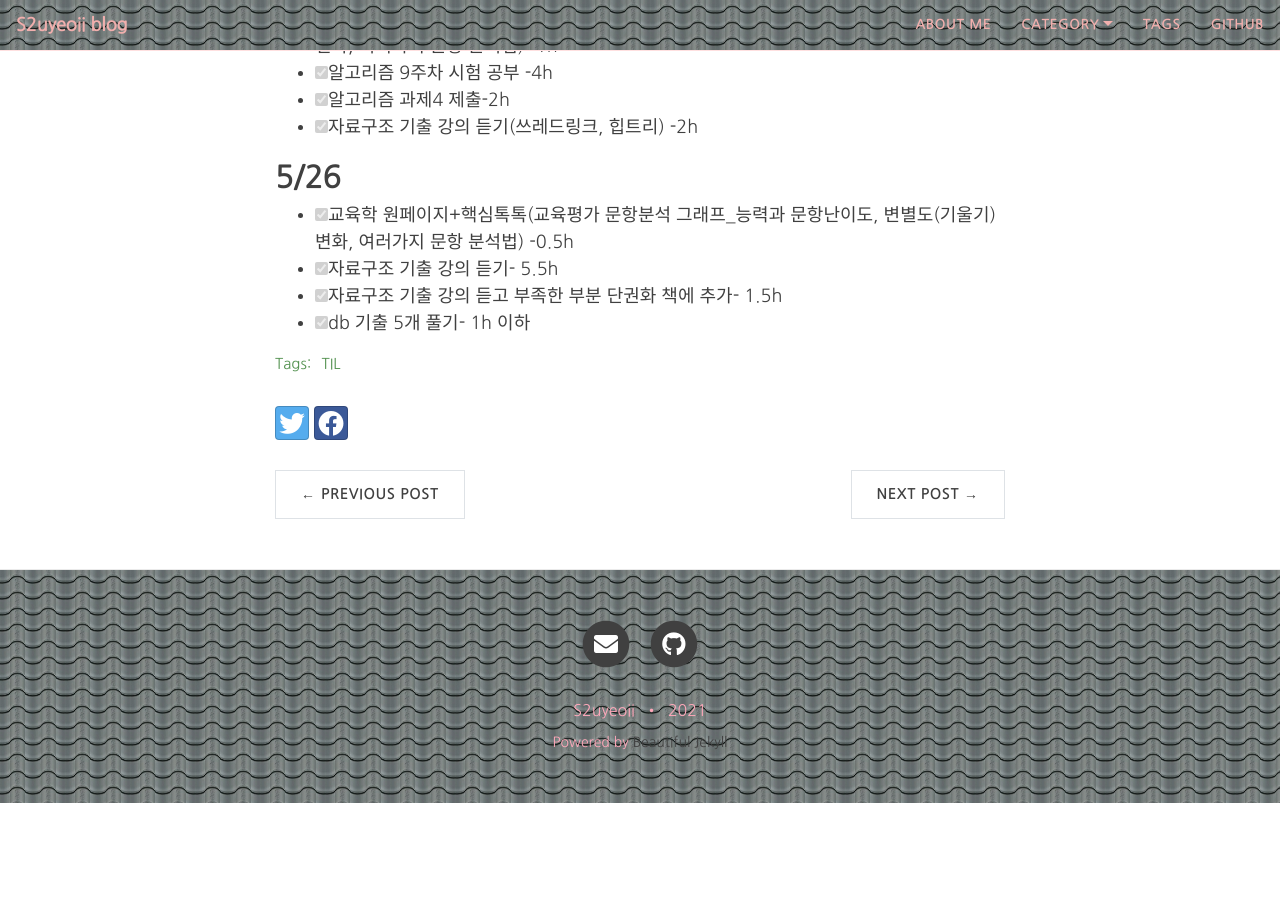
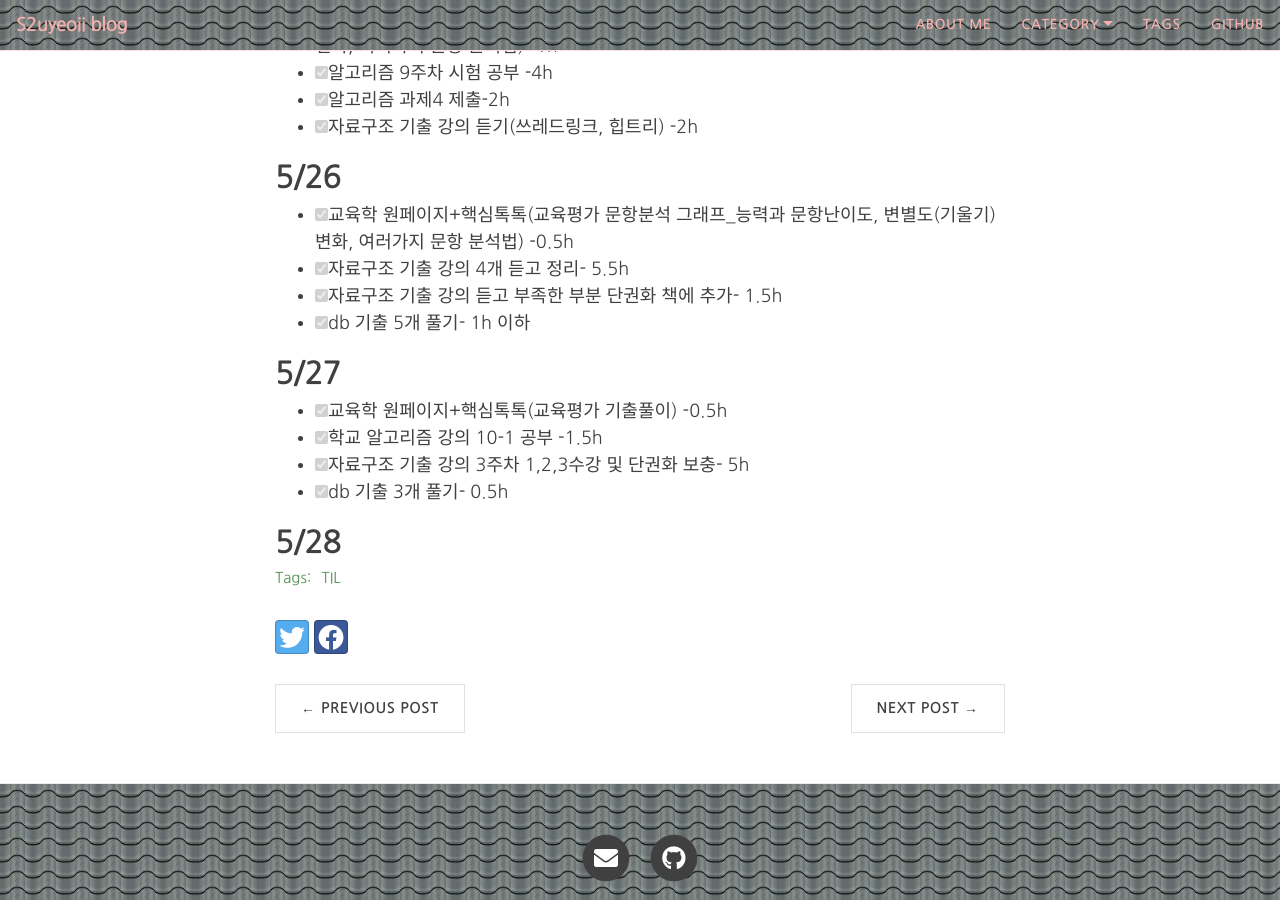
Before and after one commit to yeoneed/yeoneed.github.io, a Jekyll site: the page built from _posts/2021-05-24-5월넷째주-TIL.md, in a window 1280 px wide and 900 px high, scrolled down 521 px. Built offline with Jekyll 4.4.1, drawn with Linux system fonts in a browser that asks for light colours; nearby versions of some CDN libraries; some web fonts are replaced; before the commit the page ends 1324 px from its top, so only the background shows below that.

Commit message:
Update 2021-05-24-5월넷째주-TIL.md

```diff
--- a/_posts/2021-05-24-5월넷째주-TIL.md
+++ b/_posts/2021-05-24-5월넷째주-TIL.md
@@ -23,6 +23,14 @@ category: [TIL]
 
 ## 5/26
 - [x] 교육학 원페이지+핵심톡톡(교육평가 문항분석 그래프_능력과 문항난이도, 변별도(기울기) 변화, 여러가지 문항 분석법) -0.5h
-- [x] 자료구조 기출 강의 듣기- 5.5h
+- [x] 자료구조 기출 강의 4개 듣고 정리- 5.5h
 - [x] 자료구조 기출 강의 듣고 부족한 부분 단권화 책에 추가- 1.5h
 - [x] db 기출 5개 풀기- 1h 이하
+
+## 5/27
+- [x] 교육학 원페이지+핵심톡톡(교육평가 기출풀이) -0.5h
+- [x] 학교 알고리즘 강의 10-1 공부 -1.5h
+- [x] 자료구조 기출 강의 3주차 1,2,3수강 및 단권화 보충- 5h
+- [x] db 기출 3개 풀기- 0.5h
+
+## 5/28
```
